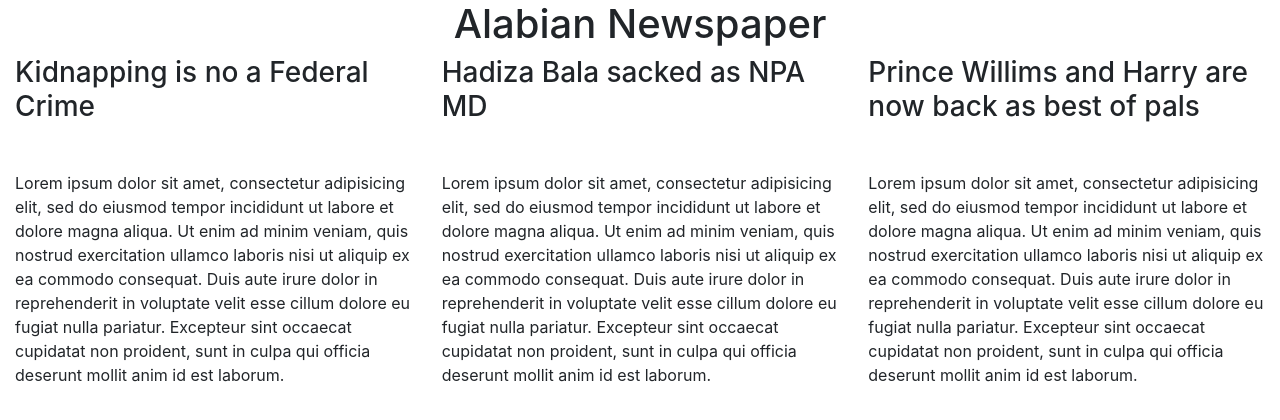
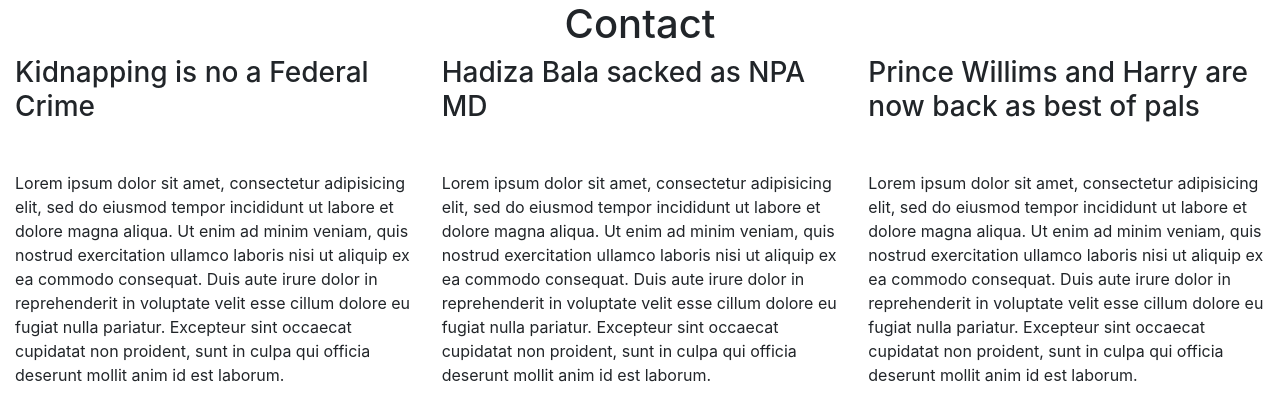
Before and after one commit to aalabi/sf2102wkday, a plain HTML site: page contact.html in a window 1280 px wide. Drawn offline with nearby package versions, Linux system fonts and the light colour scheme.

Commit message:
added contact header

```diff
--- a/contact.html
+++ b/contact.html
@@ -7,7 +7,7 @@
 </head>
 <body>
 	<div class="container-fluid">
-		<h1 class="text-center">Alabian Newspaper</h1>
+		<h1 class="text-center">Contact</h1>
 		<div class="row">
 			<div class="col-4">
 				<h3 class="mb-5">Kidnapping is no a Federal Crime</h3>
```
